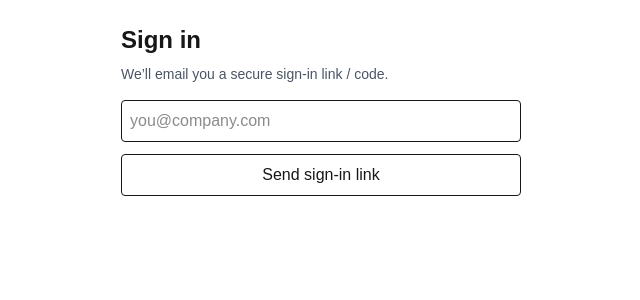
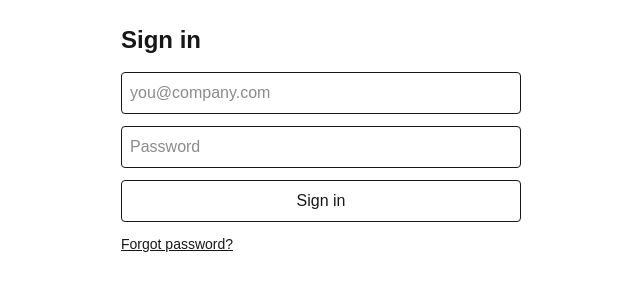
Before and after one commit to githauptman/HBS, a Next.js app: page /login in a window 1280 px wide. Shown: the top 300 px of the page, without its empty margins (319-959 px from the left). Built offline with nearby package versions, Linux system fonts and the light colour scheme; no server answers.

Commit message:
Dashboard with Supabase auth

```diff
--- a/app/login/page.tsx
+++ b/app/login/page.tsx
@@ -10,30 +10,41 @@ const supabase = createClient(
 
 export default function LoginPage() {
   const [email, setEmail] = useState("");
-  const [sent, setSent] = useState(false);
-  const [error, setError] = useState<string | null>(null);
+  const [password, setPassword] = useState("");
 
-  async function sendLink(e: React.FormEvent) {
+  const [msg, setMsg] = useState<string | null>(null);
+  const [err, setErr] = useState<string | null>(null);
+
+  async function signIn(e: React.FormEvent) {
     e.preventDefault();
-    setError(null);
+    setMsg(null);
+    setErr(null);
 
-    const { error } = await supabase.auth.signInWithOtp({
-      email,
-      options: { emailRedirectTo: `${window.location.origin}/auth/callback` },
+    const { error } = await supabase.auth.signInWithPassword({ email, password });
+    if (error) return setErr(error.message);
+
+    window.location.href = "/";
+  }
+
+  async function forgotPassword() {
+    setMsg(null);
+    setErr(null);
+
+    const siteUrl = process.env.NEXT_PUBLIC_SITE_URL ?? window.location.origin;
+
+    const { error } = await supabase.auth.resetPasswordForEmail(email, {
+      redirectTo: `${siteUrl}/reset-password`,
     });
 
-    if (error) setError(error.message);
-    else setSent(true);
+    if (error) return setErr(error.message);
+    setMsg("Password reset email sent (if the address exists).");
   }
 
   return (
     <main className="p-6 max-w-md mx-auto">
-      <h1 className="text-2xl font-semibold mb-2">Sign in</h1>
-      <p className="text-sm text-gray-600 mb-4">
-        We’ll email you a secure sign-in link / code.
-      </p>
+      <h1 className="text-2xl font-semibold mb-4">Sign in</h1>
 
-      <form onSubmit={sendLink} className="space-y-3">
+      <form onSubmit={signIn} className="space-y-3">
         <input
           className="w-full border rounded p-2"
           placeholder="you@company.com"
@@ -42,13 +53,31 @@ export default function LoginPage() {
           type="email"
           required
         />
+        <input
+          className="w-full border rounded p-2"
+          placeholder="Password"
+          value={password}
+          onChange={(e) => setPassword(e.target.value)}
+          type="password"
+          required
+        />
+
         <button className="w-full border rounded p-2" type="submit">
-          Send sign-in link
+          Sign in
         </button>
       </form>
 
-      {sent && <p className="mt-3 text-sm">Check your email to sign in.</p>}
-      {error && <pre className="mt-3 text-sm text-red-600">{error}</pre>}
+      <button
+        className="mt-3 text-sm underline"
+        onClick={forgotPassword}
+        disabled={!email}
+        title={!email ? "Enter your email first" : "Send reset email"}
+      >
+        Forgot password?
+      </button>
+
+      {msg && <p className="mt-3 text-sm text-green-700">{msg}</p>}
+      {err && <pre className="mt-3 text-sm text-red-600">{err}</pre>}
     </main>
   );
 }
--- a/app/page.tsx
+++ b/app/page.tsx
@@ -16,10 +16,10 @@ type SearchParams = {
 export default async function Page(
   props: { searchParams: Promise<SearchParams> } // <-- Promise
 ) {
-  const supabase = await supabaseServer();
-  const { data: { user } } = await supabase.auth.getUser();
+const supabase = await supabaseServer();
+const { data: { user } } = await supabase.auth.getUser();
 
-  if (!user) redirect("/login");
+if (!user) redirect("/login");
 
   // Fetch distinct community list (simple approach)
   const { data: communityRows, error: communityErr } = await supabase
--- /dev/null
+++ b/app/reset-password/page.tsx
@@ -0,0 +1,50 @@
+"use client";
+
+import { createClient } from "@supabase/supabase-js";
+import { useState } from "react";
+
+const supabase = createClient(
+  process.env.NEXT_PUBLIC_SUPABASE_URL!,
+  process.env.NEXT_PUBLIC_SUPABASE_ANON_KEY!
+);
+
+export default function ResetPasswordPage() {
+  const [password, setPassword] = useState("");
+  const [done, setDone] = useState<string | null>(null);
+  const [err, setErr] = useState<string | null>(null);
+
+  async function update(e: React.FormEvent) {
+    e.preventDefault();
+    setDone(null);
+    setErr(null);
+
+    const { error } = await supabase.auth.updateUser({ password });
+    if (error) return setErr(error.message);
+
+    setDone("Password updated. You can go back to the dashboard.");
+    window.location.href = "/";
+  }
+
+  return (
+    <main className="p-6 max-w-md mx-auto">
+      <h1 className="text-2xl font-semibold mb-4">Set a new password</h1>
+
+      <form onSubmit={update} className="space-y-3">
+        <input
+          className="w-full border rounded p-2"
+          placeholder="New password"
+          value={password}
+          onChange={(e) => setPassword(e.target.value)}
+          type="password"
+          required
+        />
+        <button className="w-full border rounded p-2" type="submit">
+          Update password
+        </button>
+      </form>
+
+      {done && <p className="mt-3 text-sm text-green-700">{done}</p>}
+      {err && <pre className="mt-3 text-sm text-red-600">{err}</pre>}
+    </main>
+  );
+}
```
